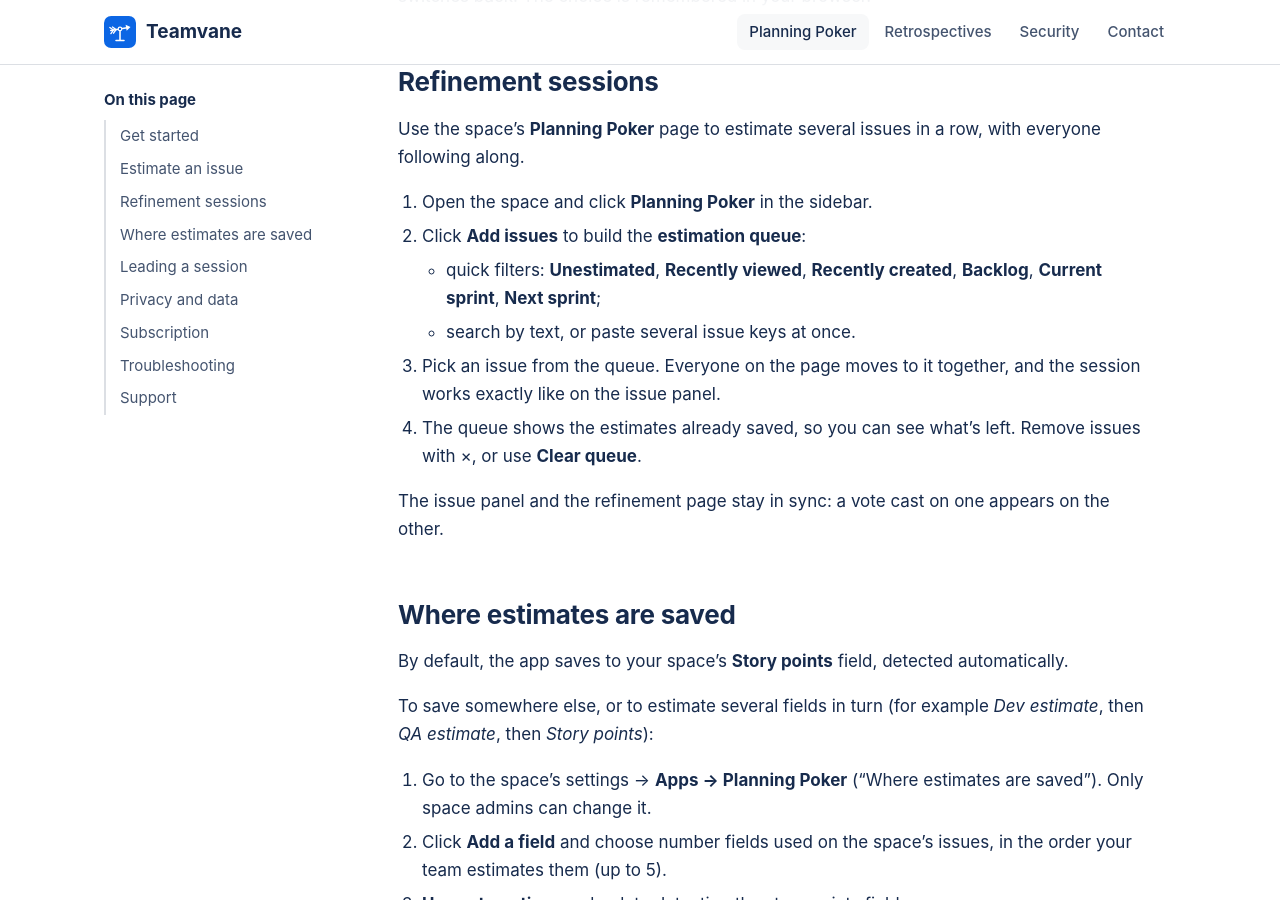
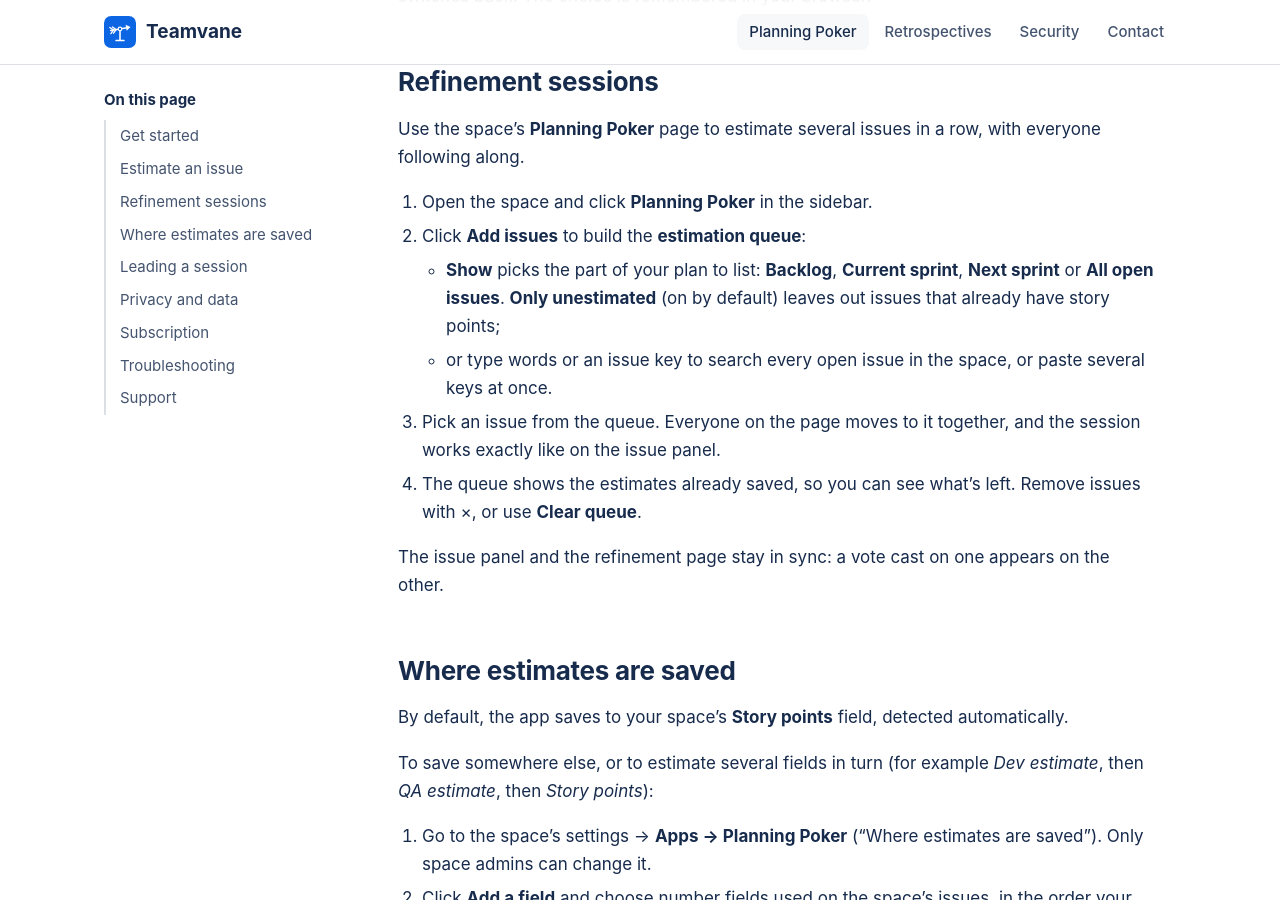
Before and after one commit to teamvane/teamvane.github.io, a Jekyll site: the page built from planning-poker/index.md, in a window 1280 px wide and 900 px high, scrolled down 2984 px. Built offline with Jekyll 4.4.1, drawn with Linux system fonts in a browser that asks for light colours.

Commit message:
Describe the new Add issues picker (Show + Only unestimated)

```diff
--- a/planning-poker/index.md
+++ b/planning-poker/index.md
@@ -79,8 +79,8 @@ Use the space's **Planning Poker** page to estimate several issues in a row, wit
 
 1. Open the space and click **Planning Poker** in the sidebar.
 2. Click **Add issues** to build the **estimation queue**:
-   - quick filters: **Unestimated**, **Recently viewed**, **Recently created**, **Backlog**, **Current sprint**, **Next sprint**;
-   - search by text, or paste several issue keys at once.
+   - **Show** picks the part of your plan to list: **Backlog**, **Current sprint**, **Next sprint** or **All open issues**. **Only unestimated** (on by default) leaves out issues that already have story points;
+   - or type words or an issue key to search every open issue in the space, or paste several keys at once.
 3. Pick an issue from the queue. Everyone on the page moves to it together, and the session works exactly like on the issue panel.
 4. The queue shows the estimates already saved, so you can see what's left. Remove issues with ×, or use **Clear queue**.
 
```
